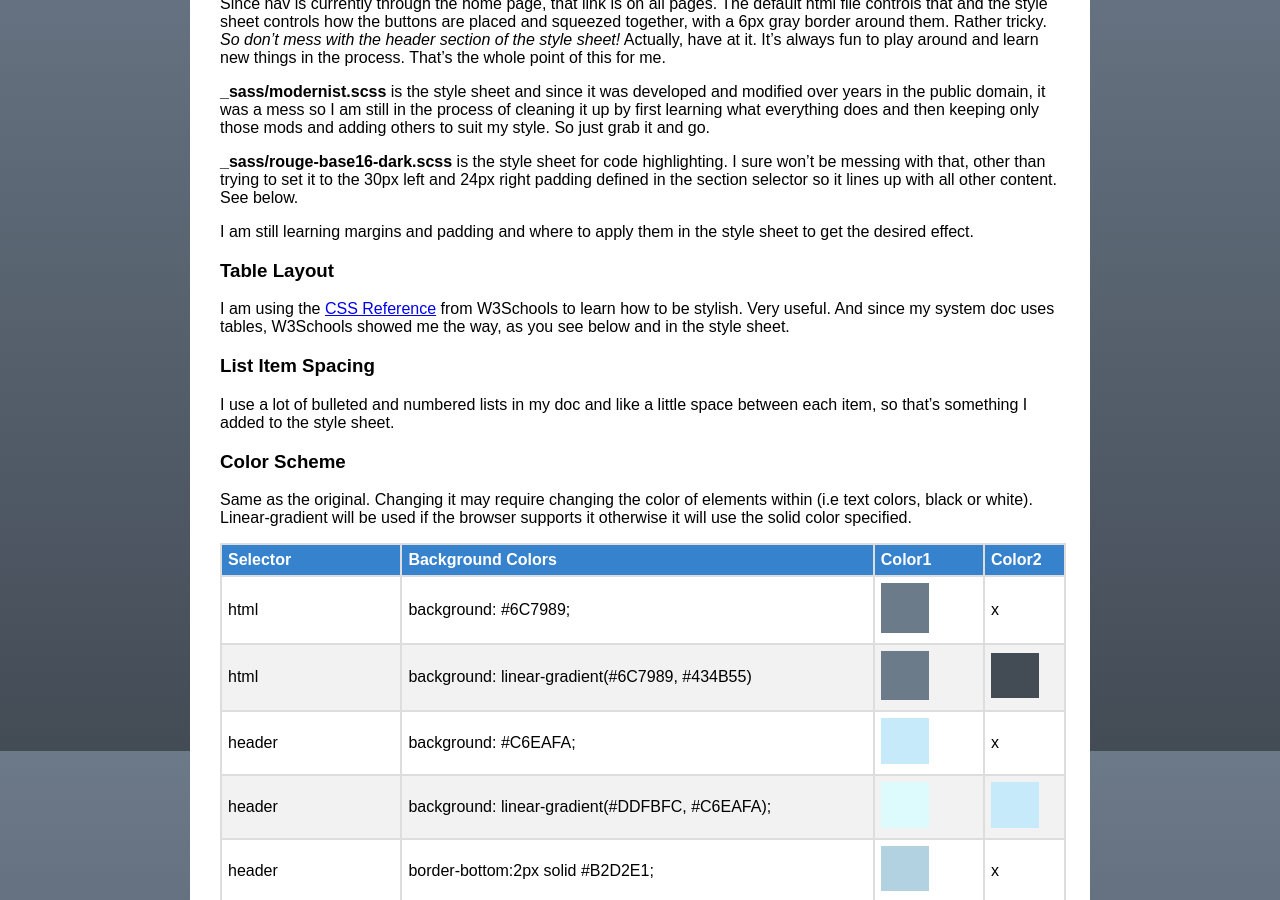
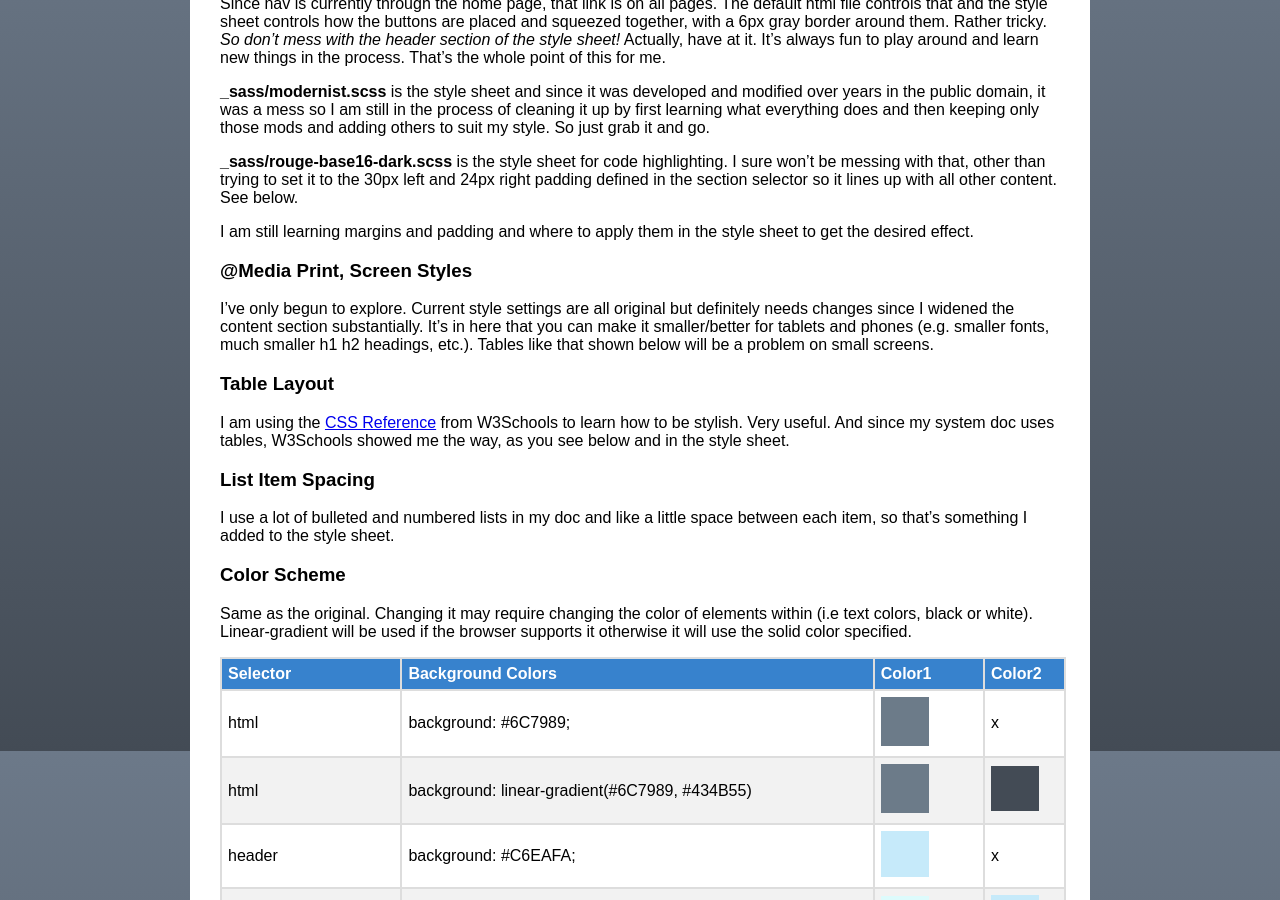
Before and after one commit to TR-Systems/modernist, a Jekyll site: the page built from index.md, in a window 1280 px wide and 900 px high, scrolled down 1049 px. Built offline with Jekyll 4.4.1, drawn with Linux system fonts in a browser that asks for light colours; our own code applies the rules of GitHub Pages for plain Markdown files.

Commit message:
Update index.md

```diff
--- a/index.md
+++ b/index.md
@@ -34,6 +34,9 @@ In there are two optional link buttons in the upper right corner of the header.
 **_sass/rouge-base16-dark.scss** is the style sheet for code highlighting. I sure won't be messing with that, other than trying to set it to the 30px left and 24px right padding defined in the section selector so it lines up with all other content. See below.
 
 I am still learning margins and padding and where to apply them in the style sheet to get the desired effect.
+
+### @Media Print, Screen Styles
+I've only begun to explore. Current style settings are all original but definitely needs changes since I widened the content section substantially. It's in here that you can make it smaller/better for tablets and phones (e.g. smaller fonts, much smaller h1 h2 headings, etc.). Tables like that shown below will be a problem on small screens.
 
 ### Table Layout
 I am using the [CSS Reference](https://www.w3schools.com/cssref/index.php){:target="blank"} from W3Schools to learn how to be stylish. Very useful. And since my system doc uses tables, W3Schools showed me the way, as you see below and in the style sheet.
```
